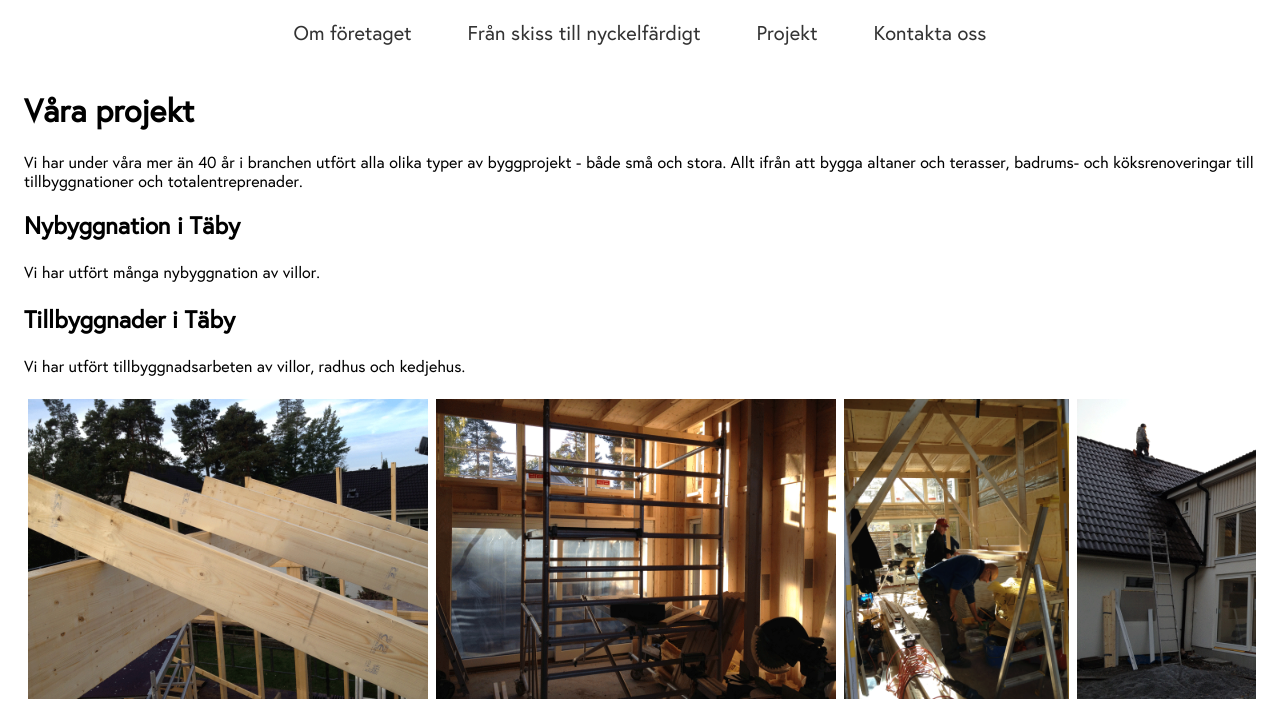
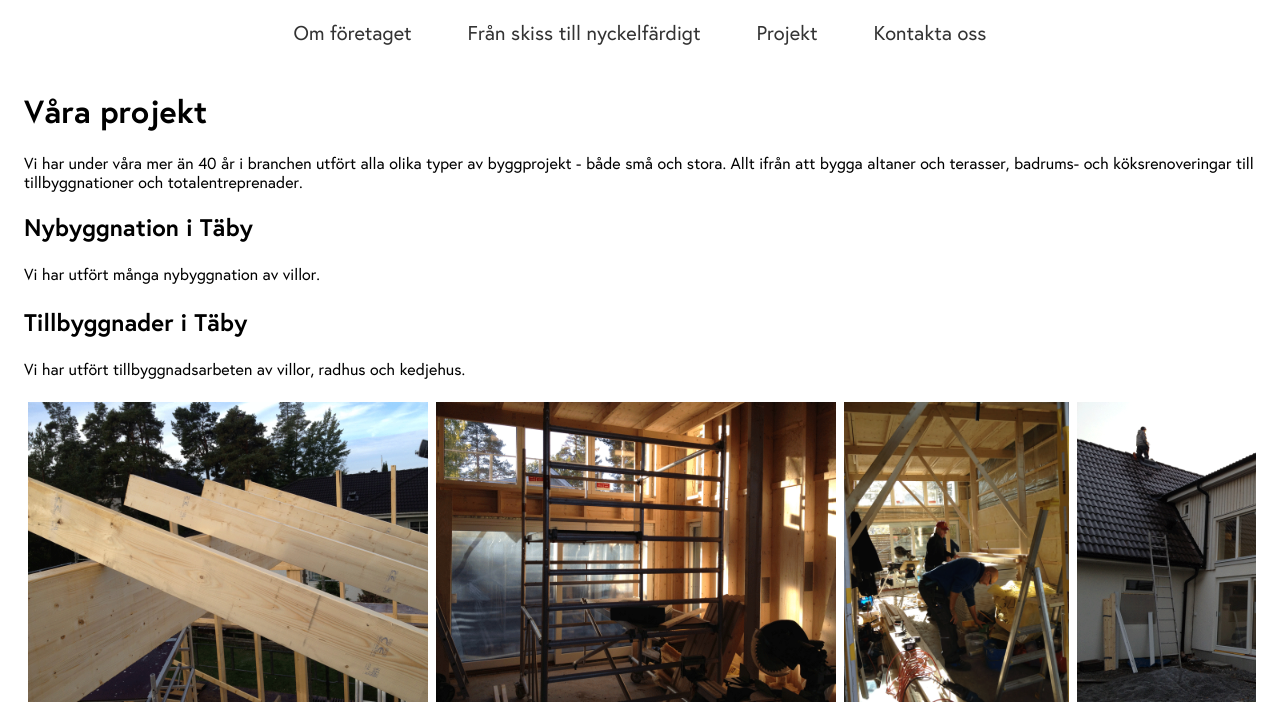
Before and after one commit to Byggward/byggward.github.io, an Eleventy site: page src/projekt.md in a window 1280 px wide. Shown: the part 59-778 px from the top of the page. Built offline with nearby package versions, Linux system fonts and the light colour scheme; Eleventy itself is replaced by a stand-in of ours; files that its build step writes are made by us from their sources.

Commit message:
css fixes

```diff
--- a/public/css/styles.scss
+++ b/public/css/styles.scss
@@ -16,8 +16,24 @@ body {
 }
 
 p {
-  line-height: 24px;
-  font-size: 16px;
+  line-height: 27px;
+  font-size: 18px;
+
+  @include breakpoint-up(lg) {
+    line-height: 24px;
+    font-size: 16px;
+  }
+}
+
+h1 {
+  font-size: 32px;
+  line-height: 40px;
+}
+
+h1,
+h2,
+h3 {
+  font-family: "bold";
 }
 
 header {
```
Also changed, not shown: public/css/styles.css, 4 other files.
